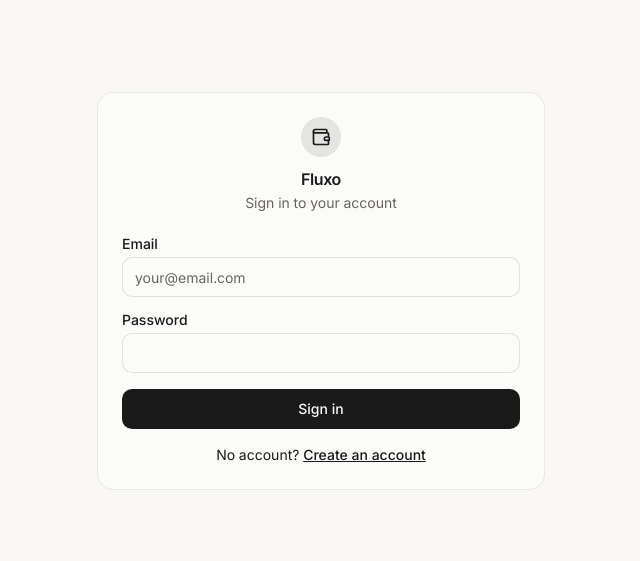
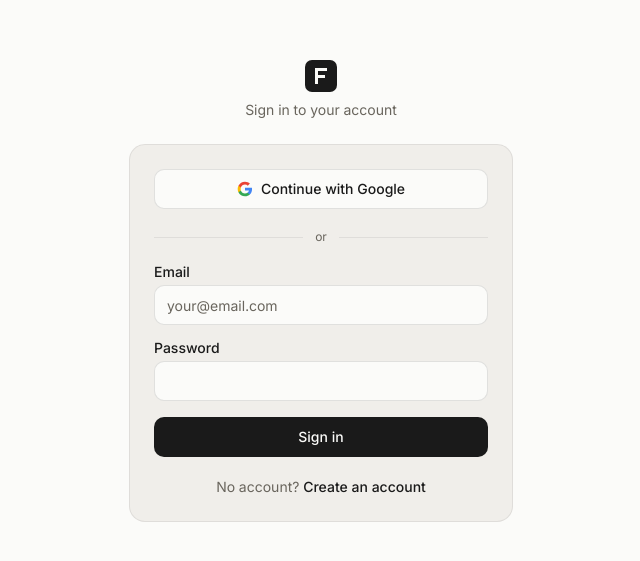
Before and after one commit to samuelfrancoispro-cmyk/manuebudget, a React (Vite) app: page /login in a window 1280 px wide. Shown: the part 109-670 px from the top of the page, without its empty margins (319-959 px from the left). Built offline with nearby package versions, Linux system fonts and the light colour scheme; no server answers.

Commit message:
feat(login): redesign warm paper + Google OAuth + écran confirmation email
Co-Authored-By: Claude Sonnet 4.6 <noreply@anthropic.com>

```diff
--- a/src/pages/Login.tsx
+++ b/src/pages/Login.tsx
@@ -1,25 +1,27 @@
 import { useState } from "react";
 import { useSearchParams } from "react-router-dom";
-import { Wallet } from "lucide-react";
 import { toast } from "sonner";
 import { useTranslation } from "react-i18next";
 import { useAuth } from "@/lib/auth";
 import { Button } from "@/components/ui/button";
-import { Card, CardContent, CardDescription, CardHeader, CardTitle } from "@/components/ui/card";
 import { Input } from "@/components/ui/input";
 import { Label } from "@/components/ui/label";
+import { BrandLogo } from "@/components/brand/BrandLogo";
+
+type Screen = "form" | "confirm";
 
 export default function LoginPage() {
   const { t } = useTranslation();
-  const { signIn, signUp } = useAuth();
+  const { signIn, signUp, signInWithGoogle } = useAuth();
   const [searchParams] = useSearchParams();
   const initialMode = searchParams.get("mode") === "signup" ? "signup" : "signin";
   const [mode, setMode] = useState<"signin" | "signup">(initialMode);
   const [email, setEmail] = useState("");
   const [password, setPassword] = useState("");
   const [busy, setBusy] = useState(false);
+  const [screen, setScreen] = useState<Screen>("form");
 
-  const submit = async (e: React.FormEvent) => {
+  const handleSubmit = async (e: React.FormEvent) => {
     e.preventDefault();
     if (!email.trim() || !password) {
       toast.error(t("auth.errorRequired"));
@@ -34,7 +36,7 @@ export default function LoginPage() {
       } else {
         const { error, message } = await signUp(email.trim(), password);
         if (error) toast.error(error);
-        else if (message) toast.info(message);
+        else if (message === "confirm") setScreen("confirm");
         else toast.success(t("auth.successSignUp"));
       }
     } finally {
@@ -42,22 +44,80 @@ export default function LoginPage() {
     }
   };
 
+  const handleGoogle = async () => {
+    setBusy(true);
+    const { error } = await signInWithGoogle();
+    if (error) {
+      toast.error(error);
+      setBusy(false);
+    }
+  };
+
+  const handleResend = async () => {
+    const { error } = await signUp(email.trim(), password);
+    if (!error) toast.success(t("auth.resendSent"));
+  };
+
+  if (screen === "confirm") {
+    return (
+      <div className="flex min-h-screen items-center justify-center bg-paper px-4 py-8">
+        <div className="w-full max-w-md space-y-6 text-center">
+          <BrandLogo variant="mark" className="mx-auto h-10" />
+          <div className="space-y-2">
+            <h1 className="text-xl font-semibold text-ink">{t("auth.emailConfirmTitle")}</h1>
+            <p className="text-sm text-ink-muted">
+              {t("auth.emailConfirmDesc", { email })}
+            </p>
+          </div>
+          <div className="flex flex-col gap-2">
+            <Button variant="outline" onClick={handleResend}>
+              {t("auth.resendEmail")}
+            </Button>
+            <Button variant="ghost" onClick={() => setScreen("form")}>
+              {t("auth.backToLogin")}
+            </Button>
+          </div>
+        </div>
+      </div>
+    );
+  }
+
   return (
-    <div className="flex min-h-screen items-center justify-center bg-muted/30 px-4 py-8">
-      <Card className="w-full max-w-md">
-        <CardHeader className="text-center">
-          <div className="mx-auto mb-2 flex h-10 w-10 items-center justify-center rounded-full bg-primary/10">
-            <Wallet className="h-5 w-5" />
+    <div className="flex min-h-screen items-center justify-center bg-paper px-4 py-8">
+      <div className="w-full max-w-sm space-y-6">
+        <div className="flex flex-col items-center gap-2">
+          <BrandLogo variant="mark" className="h-10" />
+          <p className="text-sm text-ink-muted">
+            {mode === "signin" ? t("auth.signInDesc") : t("auth.signUpDesc")}
+          </p>
+        </div>
+
+        <div className="rounded-2xl border border-border bg-surface p-6 space-y-5">
+          <Button
+            type="button"
+            variant="outline"
+            className="w-full gap-2 bg-paper"
+            onClick={handleGoogle}
+            disabled={busy}
+          >
+            <svg width="16" height="16" viewBox="0 0 24 24" aria-hidden>
+              <path d="M22.56 12.25c0-.78-.07-1.53-.2-2.25H12v4.26h5.92c-.26 1.37-1.04 2.53-2.21 3.31v2.77h3.57c2.08-1.92 3.28-4.74 3.28-8.09z" fill="#4285F4"/>
+              <path d="M12 23c2.97 0 5.46-.98 7.28-2.66l-3.57-2.77c-.98.66-2.23 1.06-3.71 1.06-2.86 0-5.29-1.93-6.16-4.53H2.18v2.84C3.99 20.53 7.7 23 12 23z" fill="#34A853"/>
+              <path d="M5.84 14.09c-.22-.66-.35-1.36-.35-2.09s.13-1.43.35-2.09V7.07H2.18C1.43 8.55 1 10.22 1 12s.43 3.45 1.18 4.93l3.66-2.84z" fill="#FBBC05"/>
+              <path d="M12 5.38c1.62 0 3.06.56 4.21 1.64l3.15-3.15C17.45 2.09 14.97 1 12 1 7.7 1 3.99 3.47 2.18 7.07l3.66 2.84c.87-2.6 3.3-4.53 6.16-4.53z" fill="#EA4335"/>
+            </svg>
+            {t("auth.continueGoogle")}
+          </Button>
+
+          <div className="flex items-center gap-3">
+            <div className="h-px flex-1 bg-border" />
+            <span className="text-xs text-ink-muted">{t("auth.orSeparator")}</span>
+            <div className="h-px flex-1 bg-border" />
           </div>
-          <CardTitle>{t("nav.appName")}</CardTitle>
-          <CardDescription>
-            {mode === "signin" ? t("auth.signInDesc") : t("auth.signUpDesc")}
-          </CardDescription>
-        </CardHeader>
-        <CardContent>
-          <form onSubmit={submit} className="space-y-4">
+
+          <form onSubmit={handleSubmit} className="space-y-4">
             <div>
-              <Label className="mb-1.5 block">{t("auth.email")}</Label>
+              <Label className="mb-1.5 block text-ink">{t("auth.email")}</Label>
               <Input
                 type="email"
                 autoComplete="email"
@@ -68,7 +128,7 @@ export default function LoginPage() {
               />
             </div>
             <div>
-              <Label className="mb-1.5 block">{t("auth.password")}</Label>
+              <Label className="mb-1.5 block text-ink">{t("auth.password")}</Label>
               <Input
                 type="password"
                 autoComplete={mode === "signin" ? "current-password" : "new-password"}
@@ -78,32 +138,33 @@ export default function LoginPage() {
                 required
               />
               {mode === "signup" && (
-                <p className="mt-1 text-xs text-muted-foreground">{t("auth.passwordHint")}</p>
+                <p className="mt-1 text-xs text-ink-muted">{t("auth.passwordHint")}</p>
               )}
             </div>
             <Button className="w-full" type="submit" disabled={busy}>
               {busy ? t("auth.busy") : mode === "signin" ? t("auth.submitSignIn") : t("auth.submitSignUp")}
             </Button>
           </form>
-          <div className="mt-4 text-center text-sm">
+
+          <p className="text-center text-sm text-ink-muted">
             {mode === "signin" ? (
               <>
                 {t("auth.noAccount")}{" "}
-                <button type="button" className="font-medium underline" onClick={() => setMode("signup")}>
+                <button type="button" className="font-medium text-ink underline-offset-4 hover:underline" onClick={() => setMode("signup")}>
                   {t("auth.createAccount")}
                 </button>
               </>
             ) : (
               <>
                 {t("auth.alreadySignedUp")}{" "}
-                <button type="button" className="font-medium underline" onClick={() => setMode("signin")}>
+                <button type="button" className="font-medium text-ink underline-offset-4 hover:underline" onClick={() => setMode("signin")}>
                   {t("auth.goToSignIn")}
                 </button>
               </>
             )}
-          </div>
-        </CardContent>
-      </Card>
+          </p>
+        </div>
+      </div>
     </div>
   );
 }
```
